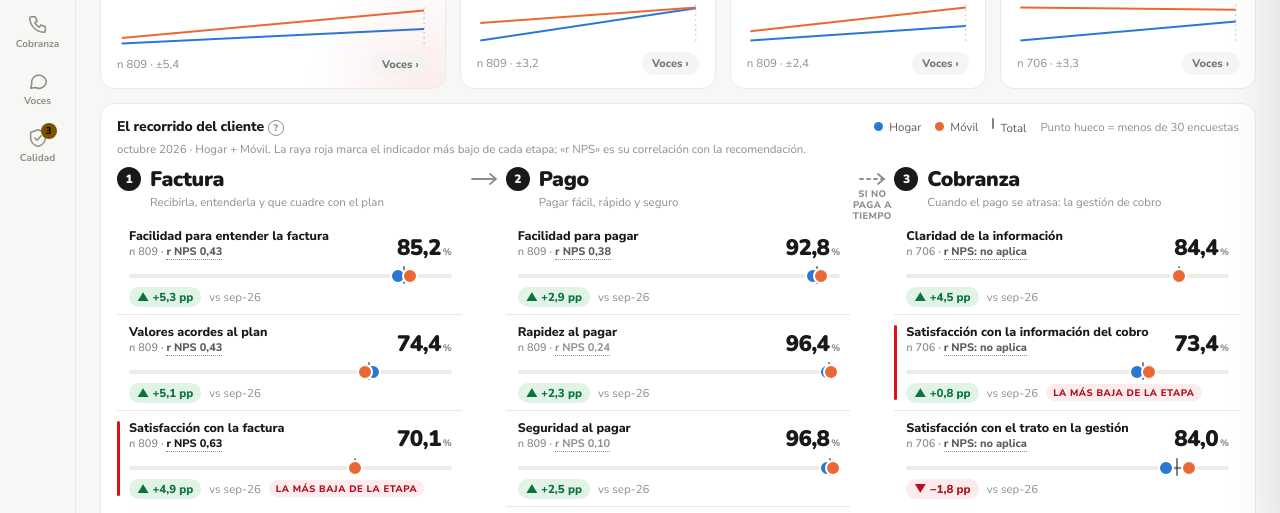
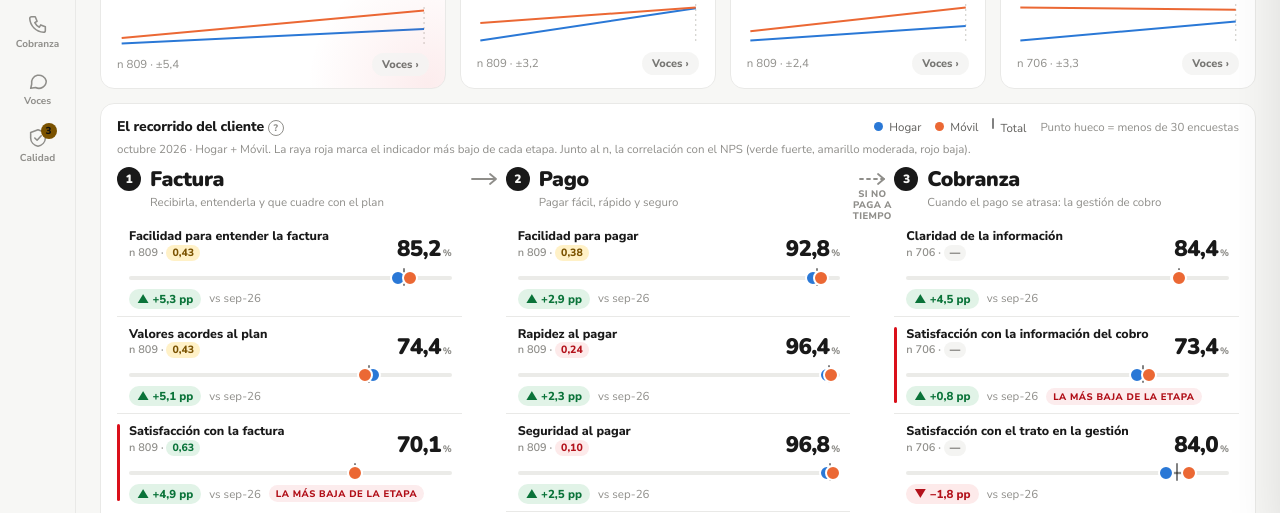
Before and after one commit to BrianBarreto93/Tablero_factura_pago_cobro, a plain HTML site: page tablero/tablero_Factura.html in a window 1280 px wide. Shown: the part 272-785 px from the top of the page. Drawn offline with Linux system fonts and the light colour scheme.

Commit message:
feat: correlación con NPS como valor con color por fuerza
Co-Authored-By: Claude Opus 5.5 <noreply@anthropic.com>

```diff
--- a/tablero/app.js
+++ b/tablero/app.js
@@ -485,13 +485,15 @@ function corr(k, a) {
   const vx = a['r_' + k + '_xx'] / n - mx * mx, vy = a['r_' + k + '_yy'] / n - my * my, cv = a['r_' + k + '_xy'] / n - mx * my;
   return vx > 0 && vy > 0 ? {r: cv / Math.sqrt(vx * vy), n} : null;
 }
-const fuerza = r => Math.abs(r) >= .5 ? 'fuerte' : Math.abs(r) >= .3 ? 'moderada' : Math.abs(r) >= .1 ? 'débil' : 'casi nula';
+// Fuerza: verde ≥ 0,5 (fuerte), amarillo 0,3–0,5 (moderada), rojo < 0,3 (baja)
+const fuerza = r => Math.abs(r) >= .5 ? 'fuerte' : Math.abs(r) >= .3 ? 'moderada' : 'baja';
 const nf2 = new Intl.NumberFormat('es-CO', {minimumFractionDigits: 2, maximumFractionDigits: 2});
 function corrTxt(k, a) {
-  if (IND[k].proc === COB) return ` · <span class="corr" ${tipAttr('Cobranza no pregunta recomendación (NPS), así que no hay correlación que calcular.')}>r NPS: no aplica</span>`;
+  if (IND[k].proc === COB) return ` · <span class="corr na" ${tipAttr('<div class="t">Correlación con el NPS</div>Cobranza no pregunta recomendación (NPS), así que no hay correlación que calcular.')}>—</span>`;
   const c = corr(k, a);
-  if (!c) return ` · <span class="corr">r NPS: —</span>`;
-  return ` · <span class="corr ${fuerza(c.r).replace(' ', '-')}" ${tipAttr(`<div class="t">Correlación con el NPS: ${nf2.format(c.r).replace('-', '−')}</div>Pearson entre la nota de este indicador y la recomendación de 0 a 10, encuesta por encuesta (${f0(c.n)} pares, con los filtros actuales).<br>Relación ${fuerza(c.r)}: ${c.r > 0 ? 'quien califica mejor este punto tiende a recomendar más' : 'sin relación positiva clara'}. Correlación no es causa.`)}>r NPS ${nf2.format(c.r).replace('-', '−')}</span>`;
+  if (!c) return ` · <span class="corr na" ${tipAttr('<div class="t">Correlación con el NPS</div>Menos de ' + NMIN + ' encuestas con ambas respuestas: no se calcula.')}>—</span>`;
+  const v = nf2.format(c.r).replace('-', '−'), f = fuerza(c.r);
+  return ` · <span class="corr ${f}" ${tipAttr(`<div class="t">Correlación con el NPS: ${v} (${f})</div>Pearson entre la nota de este indicador y la recomendación de 0 a 10, encuesta por encuesta (${f0(c.n)} pares, con los filtros actuales).<br>Verde ≥ 0,50 fuerte · amarillo 0,30 a 0,49 moderada · rojo < 0,30 baja.<br>${c.r >= .3 ? 'Quien califica mejor este punto tiende a recomendar más.' : 'Este punto se mueve poco junto con la recomendación.'} Correlación no es causa.`)}><span class="sr">Correlación con el NPS, ${f}: </span>${v}</span>`;
 }
 
 // ------------------------------------------------------------------ el recorrido (firma del Resumen)
@@ -515,7 +517,7 @@ function vRuta() {
   const con = (k, txt) => `<div class="conector" aria-hidden="true"><svg viewBox="0 0 28 16">${ICO[k]}</svg>${txt ? `<small>${txt}</small>` : ''}</div>`;
   return `<section class="panel"><header><h2 ${tipAttr('Todos los indicadores de la encuesta, en el orden en que el cliente vive el proceso. Respeta los filtros de mes, negocio, región, casa de cobro y canal; no el de proceso. Clic en un indicador para ver su detalle y comentarios.')}>El recorrido del cliente <span class="info">?</span></h2>
       <div class="leyenda">${NEG.map(e => `<span><i style="background:${CE[e]};border-radius:50%"></i>${e}</span>`).join('')}<span><i class="l" style="background:var(--ink);opacity:.55;width:2px;height:11px"></i>Total</span><span class="nota">Punto hueco = menos de ${NMIN} encuestas</span></div>
-      <p class="sub">${etqMeses(st.meses)} · ${st.negocio == null ? 'Hogar + Móvil' : NEG[st.negocio]}. La raya roja marca el indicador más bajo de cada etapa; «r NPS» es su correlación con la recomendación.</p></header>
+      <p class="sub">${etqMeses(st.meses)} · ${st.negocio == null ? 'Hogar + Móvil' : NEG[st.negocio]}. La raya roja marca el indicador más bajo de cada etapa. Junto al n, la correlación con el NPS (verde fuerte, amarillo moderada, rojo baja).</p></header>
     <div class="ruta">${etapa(ETAPAS[0], 0)}${con('flecha')}${etapa(ETAPAS[1], 1)}${con('flechaP', 'si no paga a tiempo')}${etapa(ETAPAS[2], 2)}</div></section>`;
 }
 
--- a/tablero/tablero_Factura.html
+++ b/tablero/tablero_Factura.html
@@ -403,8 +403,8 @@ dl.defs dt{font-weight:800}dl.defs dd{margin:0;color:var(--ink-2)}
 .atajos button{flex:1;height:28px;border:1px solid var(--line-2);border-radius:999px;background:var(--panel-2);font:700 11.5px var(--f-ui);color:var(--ink-2)}
 .atajos button:hover{color:var(--ink);border-color:var(--ink-3)}
 /* Correlación con el NPS, junto al n del recorrido */
-.corr{font-weight:800;color:var(--ink-2);cursor:help;border-bottom:1px dotted var(--ink-3)}
-.corr.fuerte{color:var(--ink)}.corr.débil,.corr.casi-nula{font-weight:700;color:var(--ink-3)}
+.corr{display:inline-block;padding:0 6px;border-radius:999px;font:800 10.5px/16px var(--f-ui);font-variant-numeric:tabular-nums;cursor:help;background:var(--panel-2);color:var(--ink-2)}
+.corr.fuerte{background:var(--bien-f);color:var(--bien)}.corr.moderada{background:var(--ojo-f);color:var(--ojo)}.corr.baja{background:var(--mal-f);color:var(--mal)}
 .largas .barra{grid-template-columns:minmax(150px,1.4fr) minmax(60px,1fr) 54px}
 .largas .barra .et{white-space:normal;line-height:1.25;display:-webkit-box;-webkit-line-clamp:2;-webkit-box-orient:vertical}
 details.cods{margin-top:12px;border-top:1px solid var(--line);padding-top:10px}
```
Also changed, not shown: 2 other files.
